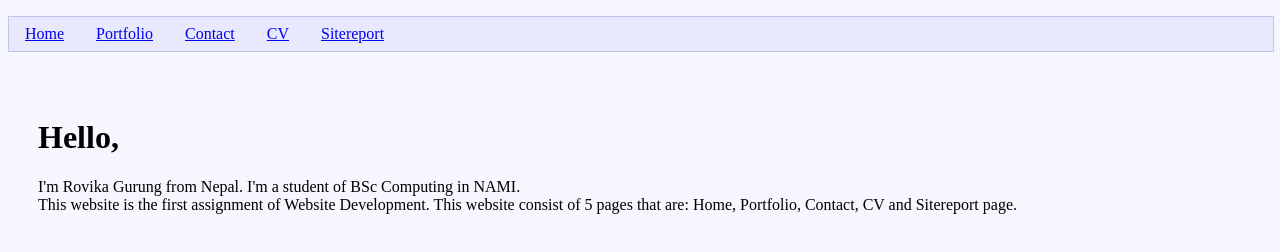
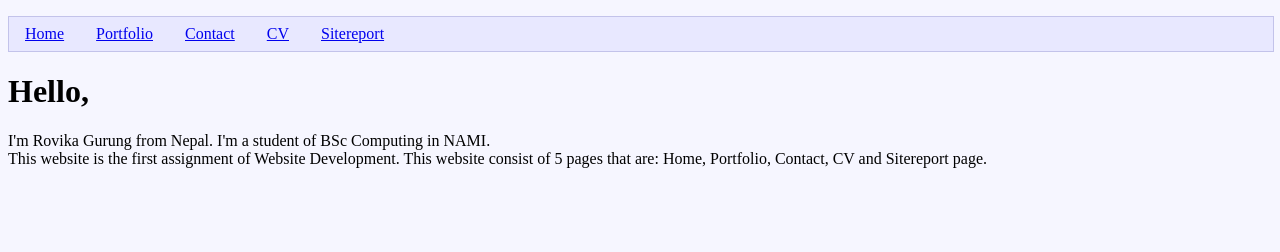
Before and after one commit to rovikagurung/CSY1018-Assignment, a plain HTML site: page index.html in a window 1280 px wide. Drawn offline with Linux system fonts and the light colour scheme.

Commit message:
design for Portfolio website

```diff
--- a/design.css
+++ b/design.css
@@ -29,10 +29,6 @@ li a:hover {
 	font-family:Benguiat Bk BT;
 }
 
-.container{
-	padding:30px 30px 30px 30px;
-}
-
 @media screen and (max-width:500px){
 	.ham{
 		width:25px;
```
